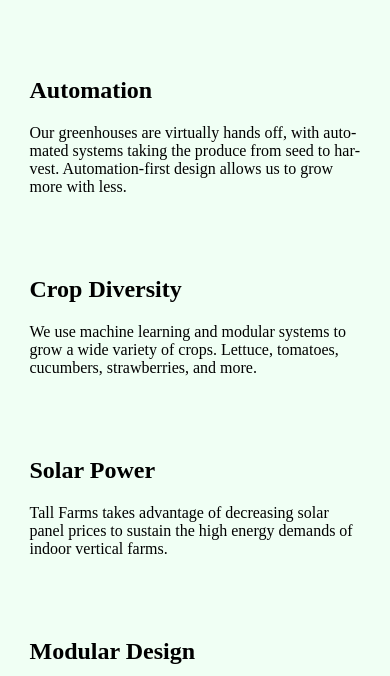
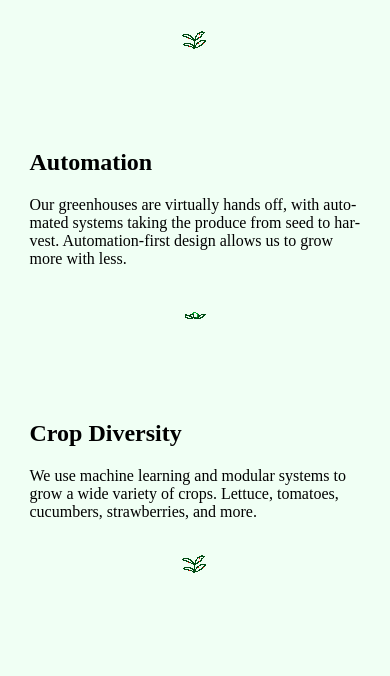
Before and after one commit to i-jared/tall_farms, a website built with Vite: page index.html in a window 390 px wide. Shown: the part 159-835 px from the top of the page. Built offline with nearby package versions, Linux system fonts and the light colour scheme; some packages are replaced by stand-ins of ours.

Commit message:
mobile plants

```diff
--- a/index.html
+++ b/index.html
@@ -31,20 +31,24 @@
         <div>
             Growing fresh, organic produce in your neighborhood.
         </div>
+        <img id="mobilePlant1" class="mobile-plant" data-animation="fern" src="fern0/fern1.png" alt="Fern decoration">
 
         <div id="two" class="title">Automation</div>
         <div class="section">Our greenhouses are virtually hands off, with automated systems taking the produce
                 from seed to harvest. Automation-first design allows us to grow more with less.</div>
+        <img id="mobilePlant2" class="mobile-plant" data-animation="cabbage" src="cabbage0/cabbage1.png" alt="Cabbage decoration">
 
         <div id="three" class="title">Crop Diversity</div>
         <div class="section">We use machine learning and modular systems to grow a wide variety of
             crops. Lettuce, tomatoes, cucumbers, strawberries, and more.
         </div>
+        <img id="mobilePlant3" class="mobile-plant" data-animation="fern" src="fern0/fern1.png" alt="Fern decoration">
 
         <div id="four" class="title">Solar Power</div>
         <div class="section">Tall Farms takes advantage of decreasing solar panel prices to sustain the high
             energy demands of indoor vertical farms.
         </div>
+        <img id="mobilePlant4" class="mobile-plant" data-animation="cabbage" src="cabbage0/cabbage1.png" alt="Cabbage decoration">
 
         <div id="five" class="title">Modular Design</div>
         <div class="section">Our growing modules are flexible, allowing us to add new crops with a
--- a/src/grow.js
+++ b/src/grow.js
@@ -136,10 +136,37 @@
     }, 3000);
 }
 
-// Add error handling to help debug deployment issues
+function animateMobilePlants() {
+    // Define the same frame arrays as in animatePlants()
+    const fernFrames = [
+        'fern0/fern1.png',
+        'fern0/fern2.png',
+        'fern0/fern3.png',
+        'fern0/fern4.png'
+    ];
+    const cabbageFrames = [
+        'cabbage0/cabbage1.png',
+        'cabbage0/cabbage2.png',
+        'cabbage0/cabbage3.png',
+        'cabbage0/cabbage4.png'
+    ];
+
+    // Select all mobile plants placed in the HTML
+    const mobilePlants = document.querySelectorAll('.mobile-plant');
+    mobilePlants.forEach((plant, index) => {
+        const type = plant.getAttribute('data-animation');
+        let frames = (type === 'cabbage') ? cabbageFrames : fernFrames;
+        // Stagger animations with a delay based on index
+        const delay = 500 + (index * 200);
+        animatePlant(plant, frames, delay);
+    });
+}
+
+// Update window load to initialize both regular and mobile plant animations
 window.addEventListener('load', () => {
     try {
         animatePlants();
+        animateMobilePlants();  // New: animate mobile-only plants
     } catch (error) {
         console.error('Error initializing plant animations:', error);
     }
--- a/style.css
+++ b/style.css
@@ -274,3 +274,16 @@
 .burst-plant {
   opacity: 0;
 }
+
+/* New: Mobile extra plant image styling */
+.mobile-plant {
+  display: none;  /* Hide by default */
+}
+
+@media (max-width: 1000px) {
+  .mobile-plant {
+    display: block;
+    margin: 20px auto; /* Center the image and add vertical spacing */
+    max-width: 250px;  /* Adjust as needed */
+  }
+}
```
